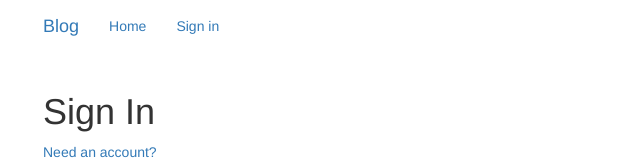
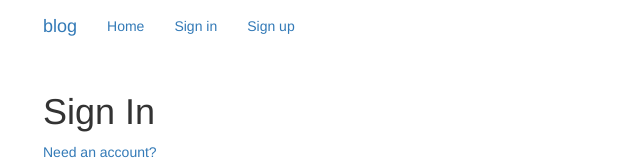
Before and after one commit to mmpadget/blog-fe, a React (Create React App) app: page /login in a window 1280 px wide. Shown: the top 160 px of the page, without its empty margins (27-667 px from the left). Built offline with nearby package versions, Linux system fonts and the light colour scheme.

Commit message:
Auth status

```diff
--- a/src/agent.js
+++ b/src/agent.js
@@ -5,6 +5,17 @@
 const API_ROOT = 'http://localhost:3000/api'
 
 const responseBody = res => res.body
+
+let token = null
+// Token plugin to always set the token.
+//let tokenPlugin = req => {
+const tokenPlugin = req => {
+  // If token, set the authorization header.
+  if (token) {
+    // Auth header is how the production server knows which user is logged in.
+    req.set('authorization', `Token ${token}`)
+  }
+}
 
 const requests = {
   get: url =>
@@ -27,20 +38,9 @@
   }
 }
 
-// Create a token variable.
-let token = null
-// Token plugin to always set the token.
-let tokenPlugin = req => {
-  // If token, set the authorization header.
-  if (token) {
-    // Auth header is how the production server knows which user is logged in.
-    req.set('authorization', `Token ${token}`)
-  }
-}
-
+// Export a set token function that will take in a token and set the local token variable to the provided token.
 export default {
   Articles,
   Auth,
-  // Export a set token function that will take in a token and set the local token variable to the provided token.
   setToken: _token => { token = _token }
 }
--- a/src/components/App.js
+++ b/src/components/App.js
@@ -49,7 +49,9 @@
   render() {
     return (
       <div>
-        <Header appName={this.props.appName} />
+        <Header
+          currentUser={this.props.currentUser}
+          appName={this.props.appName} />
         {this.props.children}
 
         <Switch>
--- a/src/components/Header.js
+++ b/src/components/Header.js
@@ -1,5 +1,73 @@
 import React from 'react'
 import { Link } from 'react-router-dom'
+
+const LoggedOutView = props => {
+  if (!props.currentUser) {
+    return (
+      <ul className="nav navbar-nav pull-xs-right">
+
+        <li className="nav-item">
+          <Link to ="/" className="nav-link">
+            Home
+          </Link>
+        </li>
+
+        <li className="nav-item">
+          <Link to="login" className="nav-link">
+            Sign in
+          </Link>
+        </li>
+
+        <li className="nav-item">
+          <Link to="register" className="nav-link">
+            Sign up
+          </Link>
+        </li>
+
+      </ul>
+    )
+  }
+  return null
+}
+
+const LoggedInView = props => {
+  if (props.currentUser) {
+    return (
+      <ul className="nav navbar-nav pull-xs-right">
+
+        <li className="nav-item">
+          <Link to="/" className="nav-link">
+            Home
+          </Link>
+        </li>
+
+        <li className="nav-item">
+          <Link to="editor" className="nav-link">
+            <i className="ion-compose"></i>&nbsp:New Post
+          </Link>
+        </li>
+
+        <li className="nav-item">
+          <Link to="settings" className="nav-link">
+            <i className="ion-gear-a"></i>&nbsp;Settings
+          </Link>
+        </li>
+
+        <li className="nav-item">
+          <Link
+            to={`@${props.currentUser.userName}`}
+            className="nav-link">
+            <img src={props.currentUser.image} className="user-pic" alt="" />
+            {props.currentUser.userName}
+          </Link>
+        </li>
+
+      </ul>
+    )
+  }
+  // If user is not logged in.
+  return null
+}
 
 class Header extends React.Component {
   render() {
@@ -8,22 +76,12 @@
         <div className="container">
 
           <Link to="/" className="navbar-brand">
-            {this.props.appName}
+            {this.props.appName.toLowerCase()}
           </Link>
 
-          <ul className="nav navbar-nav pull-xs-right">
-            <li className="nav-item">
-              <Link to="/" className="nav-link">
-                Home
-              </Link>
-            </li>
+          <LoggedOutView currentUser={this.props.currentUser} />
 
-            <li className="nav-item">
-              <Link to="login" className="nav-link">
-                Sign in
-              </Link>
-            </li>
-          </ul>
+          <LoggedInView currentUser={this.props.currentUser} />
         </div>
       </nav>
     )
--- a/src/middleware.js
+++ b/src/middleware.js
@@ -35,9 +35,7 @@
 
 // If the user closes the window, persist the token using local storage.
 const localStorageMiddleware = store => next => action => {
-  //if (action.type === 'REGISTER' || action.type === 'LOGIN') {
-  // TypeError: Cannot read property 'user' of undefined
-  if (action.type === 'LOGIN') {
+  if (action.type === 'REGISTER' || action.type === 'LOGIN') {
     if (!action.error) {
       window.localStorage.setItem('jwt', action.payload.user.token)
       // Tell the agent what the token is.
--- a/src/reducers/common.js
+++ b/src/reducers/common.js
@@ -24,5 +24,6 @@
       }
     default:
   }
+
   return state
 }
--- a/src/store.js
+++ b/src/store.js
@@ -1,6 +1,6 @@
 import { applyMiddleware, createStore, combineReducers } from 'redux'
 
-import { localStorageMiddleware, promiseMiddleware } from './middleware'
+import { promiseMiddleware, localStorageMiddleware } from './middleware'
 import auth from './reducers/auth'
 import common from './reducers/common'
 import home from './reducers/home'
@@ -13,6 +13,7 @@
 
 // Use applyMiddleware from redux to create middleware when we create the store.
 const middleware = applyMiddleware(promiseMiddleware, localStorageMiddleware)
+
 const store = createStore(reducer, middleware)
 
 export default store
```
Also changed, not shown: src/reducers/auth.js (+2 -8 lines).
